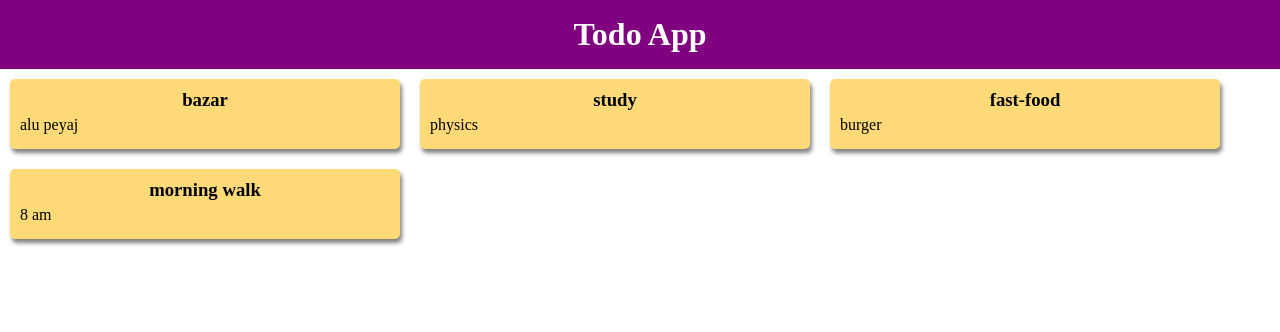
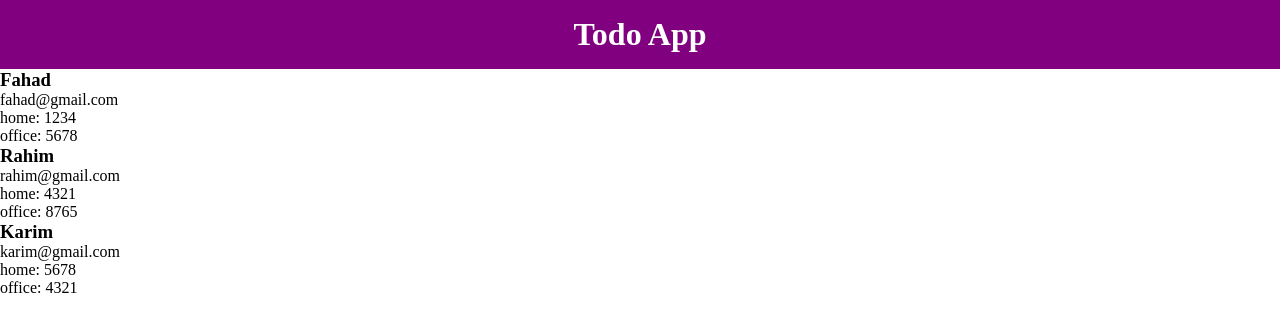
Before and after one commit to fahadPathan7/MERN-stack, a React (Vite) app in the folder vite-project/: page / in a window 1280 px wide. Shown: the top 332 px of the page. Built offline with nearby package versions, Linux system fonts and the light colour scheme.

Commit message:
react: learned to show nested list

```diff
--- a/vite-project/src/App.jsx
+++ b/vite-project/src/App.jsx
@@ -5,6 +5,7 @@ import React from 'react';
 
 // internal import
 import List from './components/UniqueList/List';
+import NestedList from './components/NestedMapping/Nested';
 
 // app name
 const appName = "Todo App";
@@ -14,7 +15,7 @@ function App() {
   return (
     <div>
       <h1 className="headingStyle">{appName}</h1>
-      <List />
+      <NestedList />
     </div>
   );
 }
--- /dev/null
+++ b/vite-project/src/components/NestedMapping/Nested.jsx
@@ -0,0 +1,45 @@
+import React from 'react';
+
+const todos = [
+    {
+        name: "Fahad",
+        email: "fahad@gmail.com",
+        phones: [{home: "1234"}, {office: "5678"}]
+    },
+    {
+        name: "Rahim",
+        email: "rahim@gmail.com",
+        phones: [{home: "4321"}, {office: "8765"}]
+    },
+    {
+        name: "Karim",
+        email: "karim@gmail.com",
+        phones: [{home: "5678"}, {office: "4321"}]
+    },
+]
+
+const Nested = () => {
+    return (
+        <div>
+            {todos.map(todo => {
+                const {name, email, phones} = todo;
+                return (
+                    <div key={email}>
+                        <h3>{name}</h3>
+                        <p>{email}</p>
+                        <ul>
+                            {phones.map(phone => {
+                                const phoneType = Object.keys(phone)[0];
+                                return (
+                                    <li key={phoneType}>{`${phoneType}: ${phone[phoneType]}`}</li>
+                                );
+                            })}
+                        </ul>
+                    </div>
+                );
+            })}
+        </div>
+    );
+}
+
+export default Nested;
```
